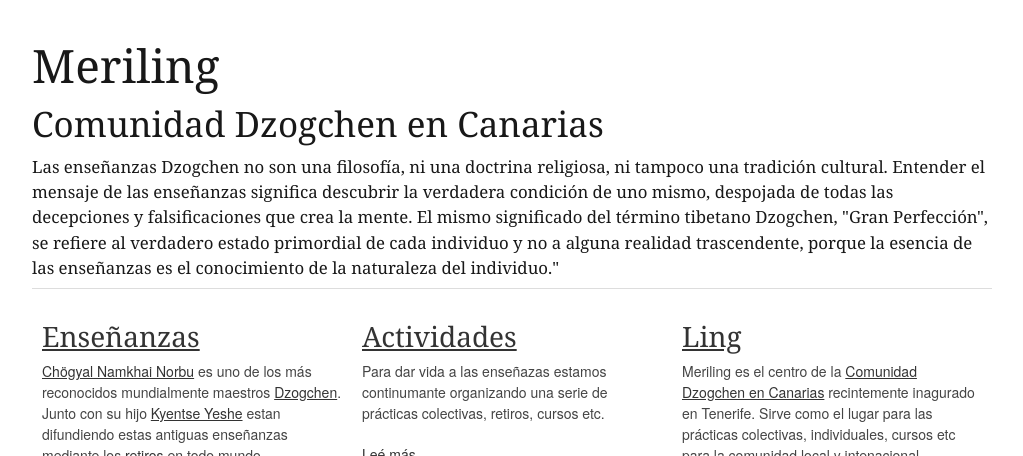
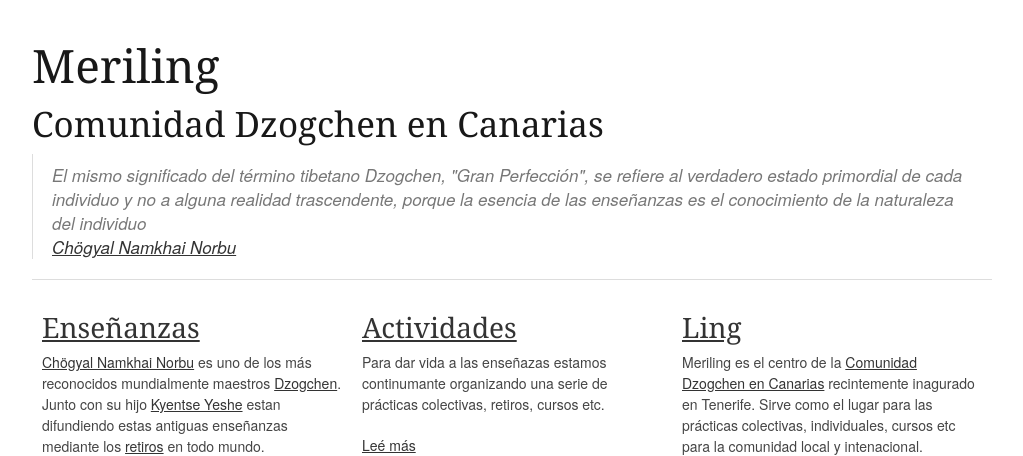
Before and after one commit to k1000/meriling, a Jekyll site: the page built from index.html, in a window 1280 px wide. Shown: the top 456 px of the page, without its empty margins (128-1151 px from the left). Built offline with Jekyll 4.4.1, drawn with Linux system fonts in a browser that asks for light colours; nearby versions of some CDN libraries; grey boxes are pictures that could not be loaded.

Commit message:
Update index.html

```diff
--- a/index.html
+++ b/index.html
@@ -6,10 +6,11 @@ section: index
 	<hgroup>
 		<h1 style="margin-top: 40px">Meriling</h1>
 		<h2>Comunidad Dzogchen en Canarias</h2>
-		<h3>Las enseñanzas Dzogchen no son una filosofía, ni una doctrina religiosa, ni tampoco una tradición cultural. Entender el mensaje de las enseñanzas significa descubrir la verdadera condición de uno mismo, despojada de todas las decepciones y falsificaciones que crea la mente. El mismo significado del término tibetano Dzogchen, "Gran Perfección", se refiere al verdadero estado primordial de cada individuo y no a alguna realidad trascendente, porque la esencia de las enseñanzas es el conocimiento de la naturaleza del individuo."
-		</h3>
-		<hr />
+		<blockquote>El mismo significado del término tibetano Dzogchen, "Gran Perfección", se refiere al verdadero estado primordial de cada individuo y no a alguna realidad trascendente, porque la esencia de las enseñanzas es el conocimiento de la naturaleza del individuo
+			<footer><a href="azul/chogyal-namkhai-norbu">Chögyal Namkhai Norbu</a></footer>
+		</blockquote>
 	</hgroup>
+	<hr />
 </header>
 
 <article>
```
